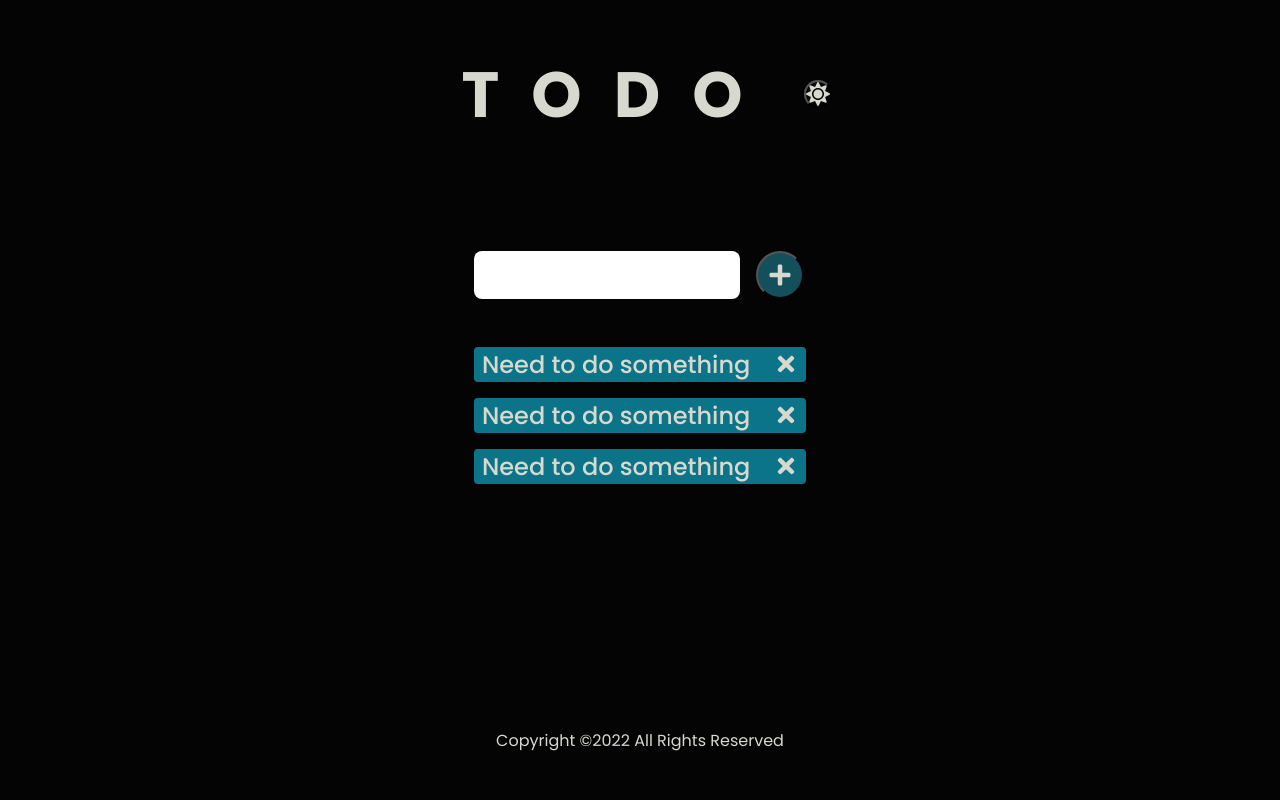
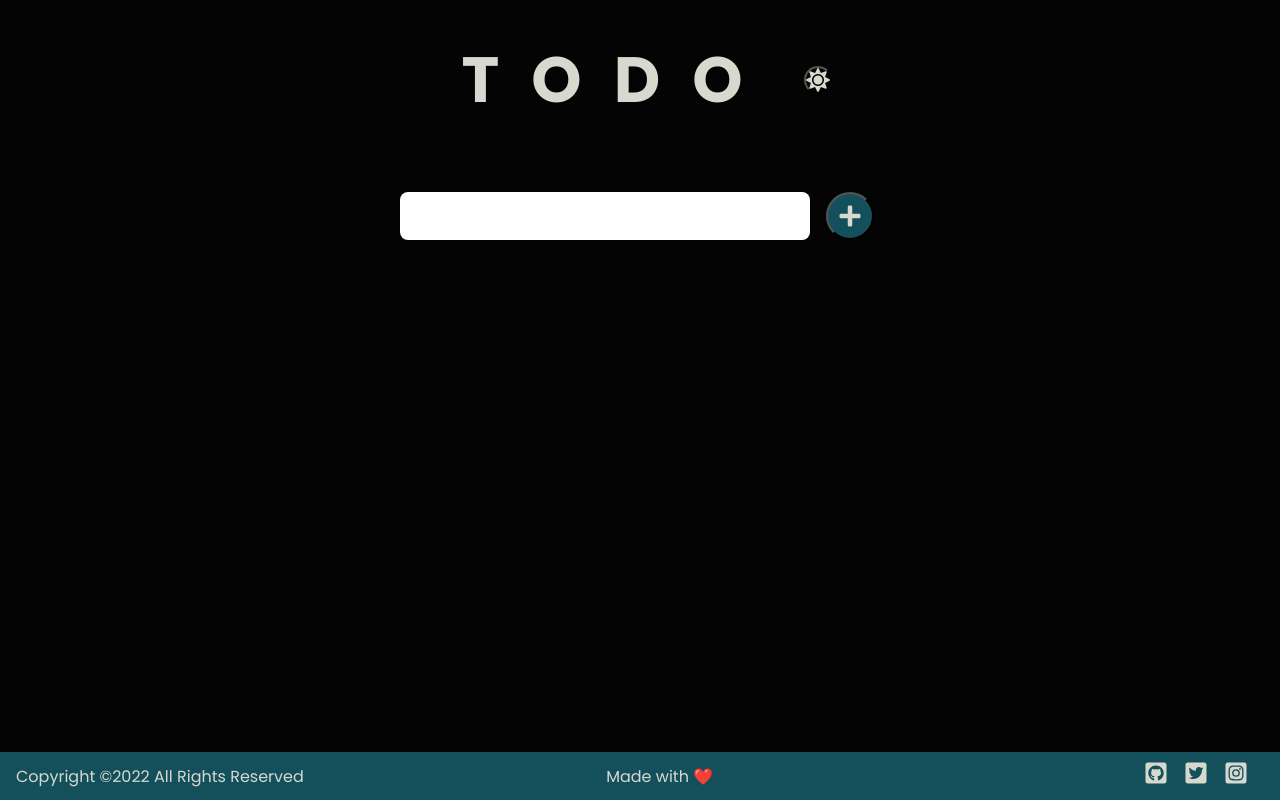
Before and after one commit to AakashSahani/todolist, a React (Create React App) app: page / in a window 1280 px wide. Built offline with nearby package versions, Linux system fonts and the light colour scheme.

Commit message:
Added AddTodoTask and RemoveTodoTast Function -Need to fixed Footer element and add localstorage function

```diff
--- a/package.json
+++ b/package.json
@@ -10,6 +10,7 @@
     "react-dom": "^18.2.0",
     "react-icons": "^4.4.0",
     "react-scripts": "5.0.1",
+    "uuid": "^9.0.0",
     "web-vitals": "^2.1.4"
   },
   "scripts": {
--- a/src/components/Footer.jsx
+++ b/src/components/Footer.jsx
@@ -1,5 +1,33 @@
+import {
+	FaGithubSquare,
+	FaTwitterSquare,
+	FaInstagramSquare,
+} from 'react-icons/fa';
+
 function Footer() {
-	return <footer>Copyright &copy;2022 All Rights Reserved</footer>;
+	return (
+		<footer>
+			<p>Copyright &copy;2022 All Rights Reserved</p>
+			<p id="love">Made with ❤️</p>
+			<ul className="socials">
+				<li>
+					<a href="/">
+						<FaGithubSquare size={24} />
+					</a>
+				</li>
+				<li>
+					<a href="/">
+						<FaTwitterSquare size={24} />
+					</a>
+				</li>
+				<li>
+					<a href="/">
+						<FaInstagramSquare size={24} />
+					</a>
+				</li>
+			</ul>
+		</footer>
+	);
 }
 
 export default Footer;
--- a/src/components/TodoForm.jsx
+++ b/src/components/TodoForm.jsx
@@ -3,7 +3,7 @@ import TodoContext from './context/TodoContext';
 import { FaPlus } from 'react-icons/fa';
 
 function TodoForm() {
-	const { sayHello } = useContext(TodoContext);
+	const { addTodo } = useContext(TodoContext);
 	const [text, setText] = useState('');
 	const handleChange = (e) => {
 		setText(e.target.value);
@@ -13,7 +13,7 @@ function TodoForm() {
 		if (text === '') {
 			console.log('Please enter something');
 		} else {
-			sayHello();
+			addTodo(text);
 			setText('');
 		}
 	};
--- a/src/components/TodoItem.jsx
+++ b/src/components/TodoItem.jsx
@@ -1,10 +1,16 @@
 import { FaTimes } from 'react-icons/fa';
+import { useContext } from 'react';
+import TodoContext from './context/TodoContext';
 
-function TodoItem({ text }) {
+function TodoItem({ id, text }) {
+	const { removeTodo } = useContext(TodoContext);
+	const handleClick = (e) => {
+		removeTodo(e.currentTarget.id);
+	};
 	return (
 		<li className="todoItem">
 			{text}{' '}
-			<button>
+			<button id={id} onClick={handleClick}>
 				<FaTimes size={24} />
 			</button>
 		</li>
--- a/src/components/TodoList.jsx
+++ b/src/components/TodoList.jsx
@@ -1,10 +1,13 @@
 import TodoItem from './TodoItem';
-import TodoData from '../data/TodoData';
+import { useContext } from 'react';
+import TodoContext from './context/TodoContext';
+
 function TodoList() {
+	const { todo } = useContext(TodoContext);
 	return (
 		<ul>
-			{TodoData.map((todo) => (
-				<TodoItem key={todo.id} text={todo.text} />
+			{todo.map((todo) => (
+				<TodoItem key={todo.id} id={todo.id} text={todo.text} />
 			))}
 		</ul>
 	);
--- a/src/components/context/TodoContext.jsx
+++ b/src/components/context/TodoContext.jsx
@@ -1,15 +1,28 @@
-import { createContext } from 'react';
-
+import { createContext, useState } from 'react';
+import TodoData from '../../data/TodoData';
+import { v4 as uuid } from 'uuid';
 const TodoContext = createContext();
 
 export const TodoProvider = ({ children }) => {
-	const sayHello = () => {
-		fetch('../data/TodoData.js')
-			.then((res) => res.json)
-			.then((data) => console.log(data));
+	const [text, setText] = useState('');
+	const [todo, setTodo] = useState(TodoData);
+
+	const addTodo = (text) => {
+		setText(text);
+		const newTodo = { id: uuid(), text: text };
+		setTodo((todo) => [...todo, newTodo]);
+	};
+
+	const removeTodo = (id) => {
+		const rmvId = id;
+		console.log(typeof rmvId);
+		const newArr = todo.filter((item) => `${item.id}` !== rmvId);
+		setTodo(newArr);
 	};
 	return (
-		<TodoContext.Provider value={{ sayHello }}>{children}</TodoContext.Provider>
+		<TodoContext.Provider value={{ todo, addTodo, removeTodo }}>
+			{children}
+		</TodoContext.Provider>
 	);
 };
 
--- a/src/data/TodoData.js
+++ b/src/data/TodoData.js
@@ -1,16 +1,3 @@
-const TodoData = [
-	{
-		id: 1,
-		text: 'Need to do something',
-	},
-	{
-		id: 2,
-		text: 'Need to do something',
-	},
-	{
-		id: 3,
-		text: 'Need to do something',
-	},
-];
+const TodoData = [];
 
 export default TodoData;
--- a/src/index.css
+++ b/src/index.css
@@ -22,6 +22,8 @@ body {
 	font-family: 'Poppins', sans-serif;
 	background-color: var(--mainbg);
 	color: var(--accentColor);
+	height: 100vh;
+	position: relative;
 }
 
 li {
@@ -34,6 +36,9 @@ a {
 }
 
 header {
+	position: absolute;
+	top: 0;
+	margin-top: 2rem;
 	display: flex;
 	justify-content: center;
 	align-items: center;
@@ -55,6 +60,7 @@ header > button:hover {
 }
 
 #root {
+	position: relative;
 	display: flex;
 	flex-direction: column;
 	justify-content: space-around;
@@ -65,10 +71,26 @@ header > button:hover {
 
 main {
 	display: flex;
+	position: absolute;
+	top: 10rem;
 	flex-direction: column;
 	justify-content: flex-start;
-	height: 50vh;
+	min-height: 50vh;
 	padding: 1rem;
+	width: 40vw;
+	margin: 2rem 0;
+}
+
+.todoForm {
+	width: 100%;
+	position: absolute;
+	top: 0;
+	display: block;
+}
+
+main > ul {
+	display: block;
+	margin-top: 5rem;
 }
 
 form {
@@ -137,3 +159,29 @@ button:hover {
 	background-color: var(--accentColor);
 	color: var(--primaryColor);
 }
+
+footer {
+	position: fixed;
+	background-color: var(--primaryColor);
+	display: flex;
+	justify-content: space-between;
+	align-items: center;
+	text-align: center;
+	width: 100%;
+	bottom: 0;
+	height: 3rem;
+	left: 0;
+	padding: 0 1rem;
+}
+
+.socials {
+	display: flex;
+}
+
+.socials > li {
+	margin-right: 1rem;
+}
+
+#love {
+	transform: translateX(-60%);
+}
```
Also changed, not shown: 1 other file (tests, documents, lock files or other folders).
